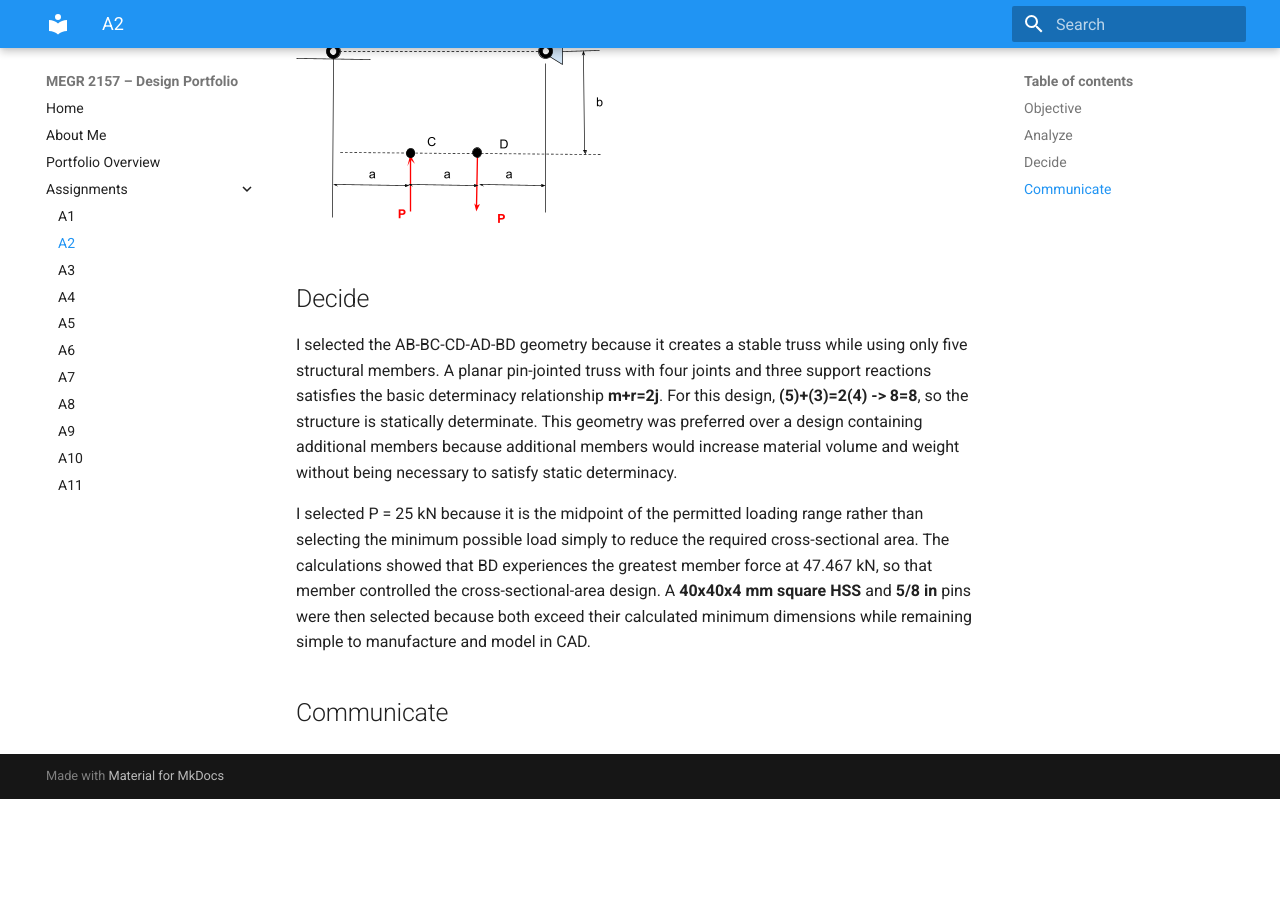
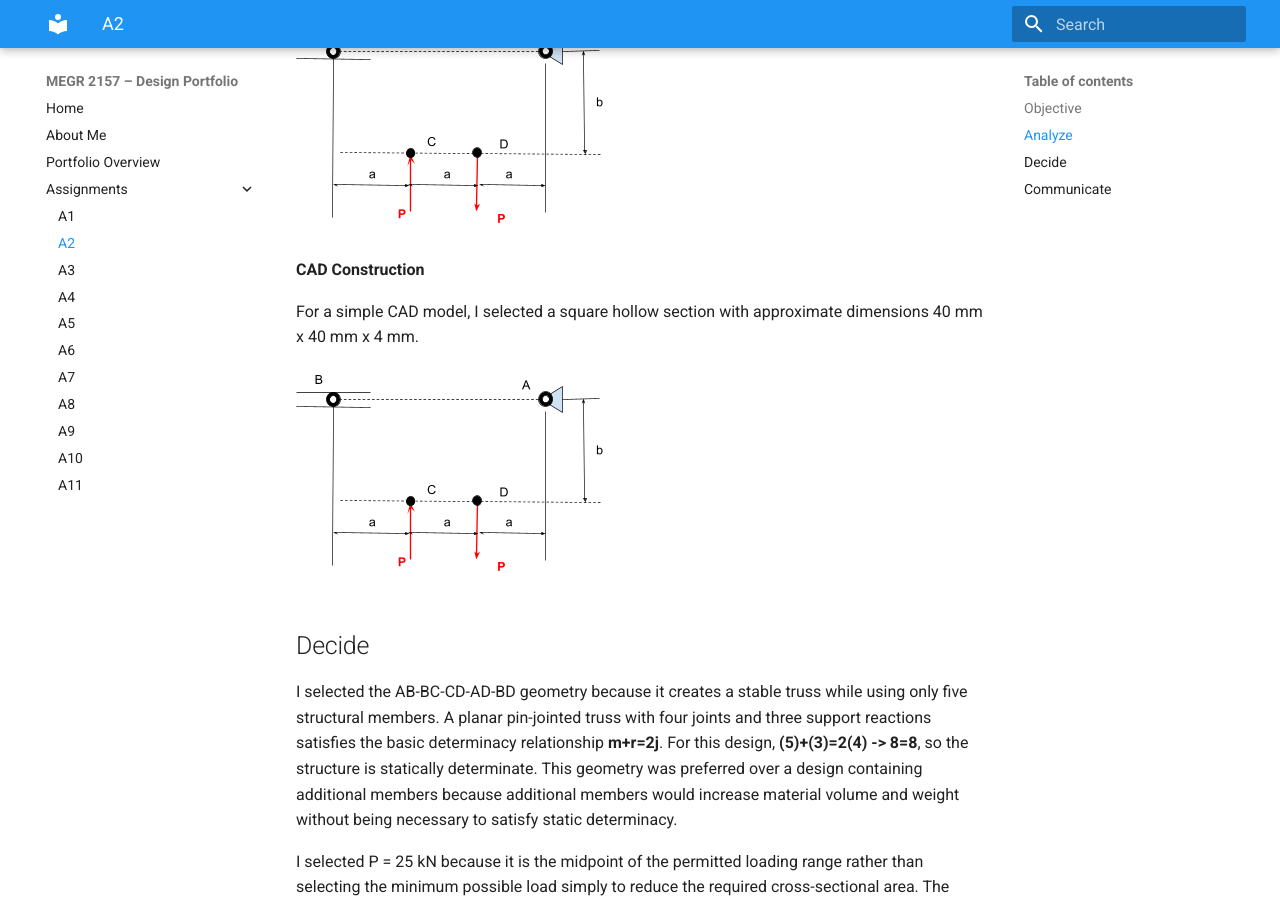
Before and after one commit to jcasillaspad/MEGR2157-Portfolio, an MkDocs documentation site: the page built from docs/assignments/A02/index.md, in a window 1280 px wide and 900 px high, scrolled down 4054 px. Built offline with MkDocs 1.6.1 and Material for MkDocs 9.7.7, drawn with Linux system fonts in a browser that asks for light colours; before the commit the page ends 4853 px from its top, so only the background shows below that.

Commit message:
Include CAD construction and dimensions in documentation
Added CAD construction details and dimensions for the model.

```diff
--- a/docs/assignments/A02/index.md
+++ b/docs/assignments/A02/index.md
@@ -71,6 +71,12 @@ With this information calculated, I was able to determine the combined weight of
 
 ![Pin Weights](constraints.png)
 
+**CAD Construction**
+
+For a simple CAD model, I selected a square hollow section with approximate dimensions 40 mm x 40 mm x 4 mm.
+
+![Dimension Calculations](constraints.png)
+
 ## Decide
 I selected the AB-BC-CD-AD-BD geometry because it creates a stable truss while using only five structural members. A planar pin-jointed truss with four joints and three support reactions satisfies the basic determinacy relationship **m+r=2j**. For this design, **(5)+(3)=2(4) -> 8=8**, so the structure is statically determinate. This geometry was preferred over a design containing additional members because additional members would increase material volume and weight without being necessary to satisfy static determinacy.
 
```
